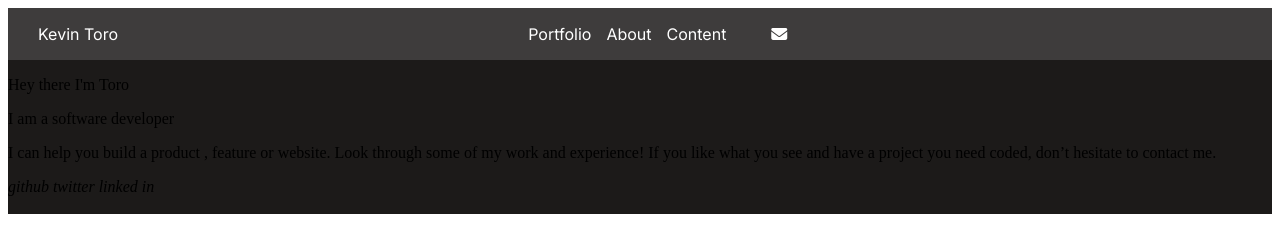
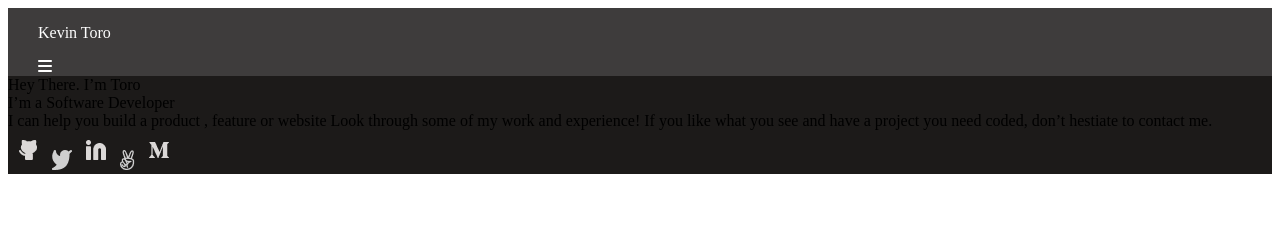
Before and after one commit to torobucci/portfolio-first-project, a website: page index.html in a window 1280 px wide. Drawn offline with Linux system fonts and the light colour scheme.

Commit message:
Added header and section with div elements and items

```diff
--- a/index.html
+++ b/index.html
@@ -1,63 +1,62 @@
 <!DOCTYPE html>
 <html lang="en">
   <head>
-    <meta charset="UTF-8">
-    <meta http-equiv="X-UA-Compatible" content="IE=edge">
-    <meta name="viewport" content="width=device-width, initial-scale=1.0">
+    <meta charset="UTF-8" />
+    <meta http-equiv="X-UA-Compatible" content="IE=edge" />
+    <meta name="viewport" content="width=device-width, initial-scale=1.0" />
     <title>Torobucii's Portfolio</title>
-    <link rel="stylesheet" href="style.css">
-    <script src="https://kit.fontawesome.com/198fcc7e17.js" crossorigin="anonymous"></script>
+    <link rel="stylesheet" href="style.css" />
+    <script
+      src="https://kit.fontawesome.com/198fcc7e17.js"
+      crossorigin="anonymous"
+    ></script>
   </head>
+
   <body>
-    <main>
+    <div class="container">
       <header>
-            <div class="header-name-div">
-                <p>Kevin Toro</p>
+        <div class="header">
+          <div class="header-p">
+            <p class="name">Kevin Toro</p>
           </div>
-           <div class="header-nav-div">
-            <nav class="header-nav">
-                <ul>
-                    <li><a href="#">Portfolio</a></li>
-                    <li><a href="#">About</a></li>
-                    <li><a href="#">Content</a></li>
-                </ul>
-
-            </nav>
-
-           </div>
-
-            <i class="fa-solid fa-envelope"></i>
-
-        </header>
-      <section class="main-section">
-        <div class="container">
-            <div class="headline">
-                <div class="primary-text">
-                   <p>Hey there I'm Toro</p>
-                </div>
-                <div class="supporting-text">
-                 <p>I am a software developer</p>
-                </div>
-                <div class="description">
-                   <p>I can help you build a product , feature or website. Look through some of my work and experience! If you like what you see and have a project you need coded,
-                    don’t hesitate to contact me.</p>
+          <div class="fa-bars-icon">
+            <i class="fa-solid fa-bars"></i>
           </div>
         </div>
-            <div class="Illustration-header">
-
+      </header>
+      <main>
+        <section class="section-1">
+          <div class="headline">
+            <div class="Primary-text">Hey There. I’m Toro</div>
+            <div class="Supporting-text">I’m a Software Developer</div>
+            <div class="Description">
+              I can help you build a product , feature or website Look through
+              some of my work and experience! If you like what you see and have
+              a project you need coded, don’t hestiate to contact me.
             </div>
-            <div class="social-media-icons">
-               <i>github</i>
-                <i>twitter</i>
-                <i>linked in</i>
-                <div class="medium">
-                    <img src="" alt="">
+            <div class="social-media">
+              <img
+                src="/portfolio-first-project/images/github.png"
+                alt="github-icon"
+              />
+              <img
+                src="/portfolio-first-project/images/twitter.png"
+                alt="twitter-icon"
+              />
+              <img
+                src="/portfolio-first-project/images/linkedIn.png"
+                alt="linkedIn-icon"
+              />
+              <img
+                src="/portfolio-first-project/images/angel list.png"
+                alt="chill-icon"
+              />
+              <img src="/portfolio-first-project/images/M.png" alt="M-icon" />
             </div>
-
-            </div>
+            <div class="illustration"></div>
           </div>
         </section>
-
       </main>
+    </div>
   </body>
 </html>
```
Lines whose indentation alone changed are shown as unchanged.
